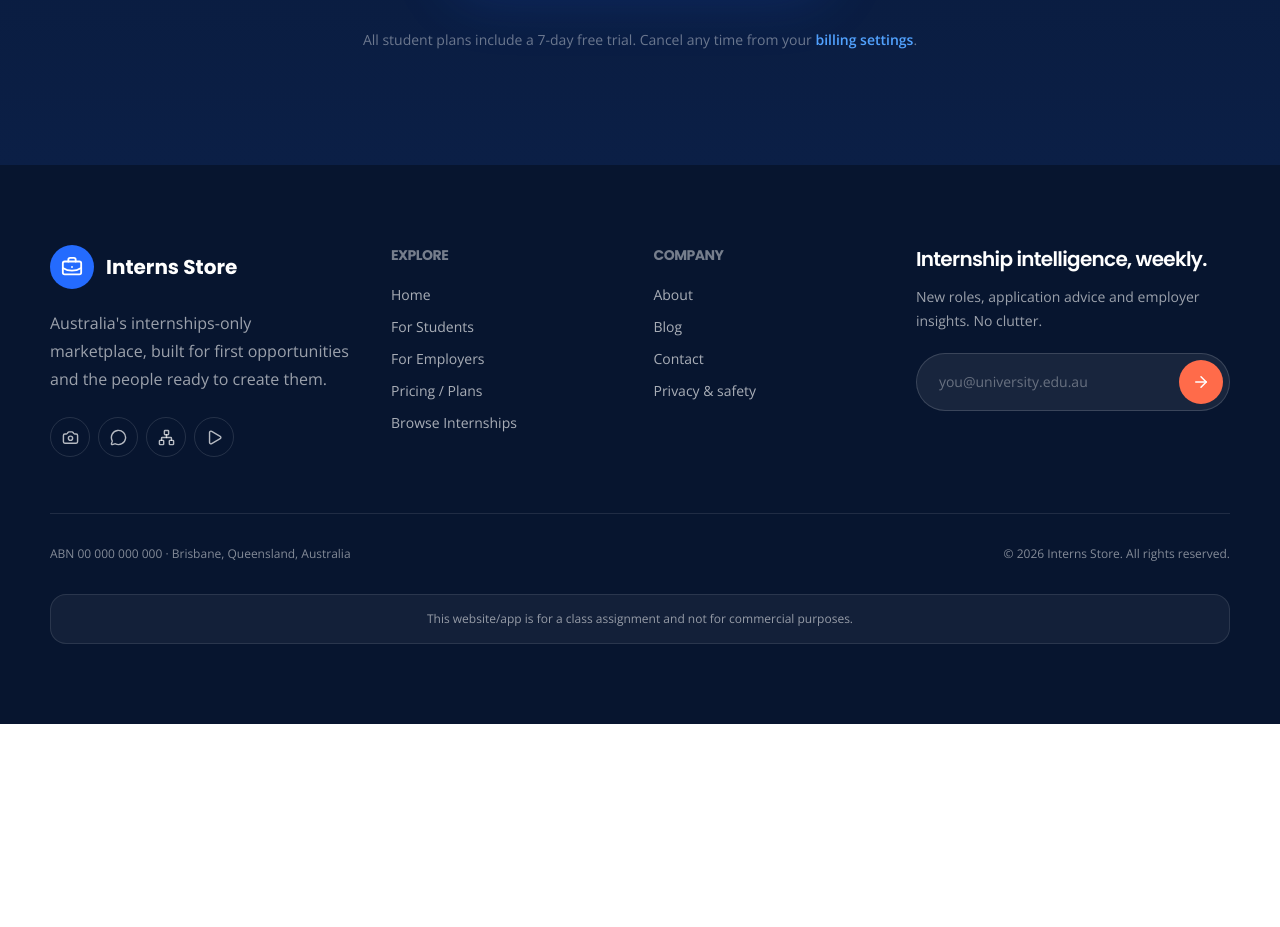
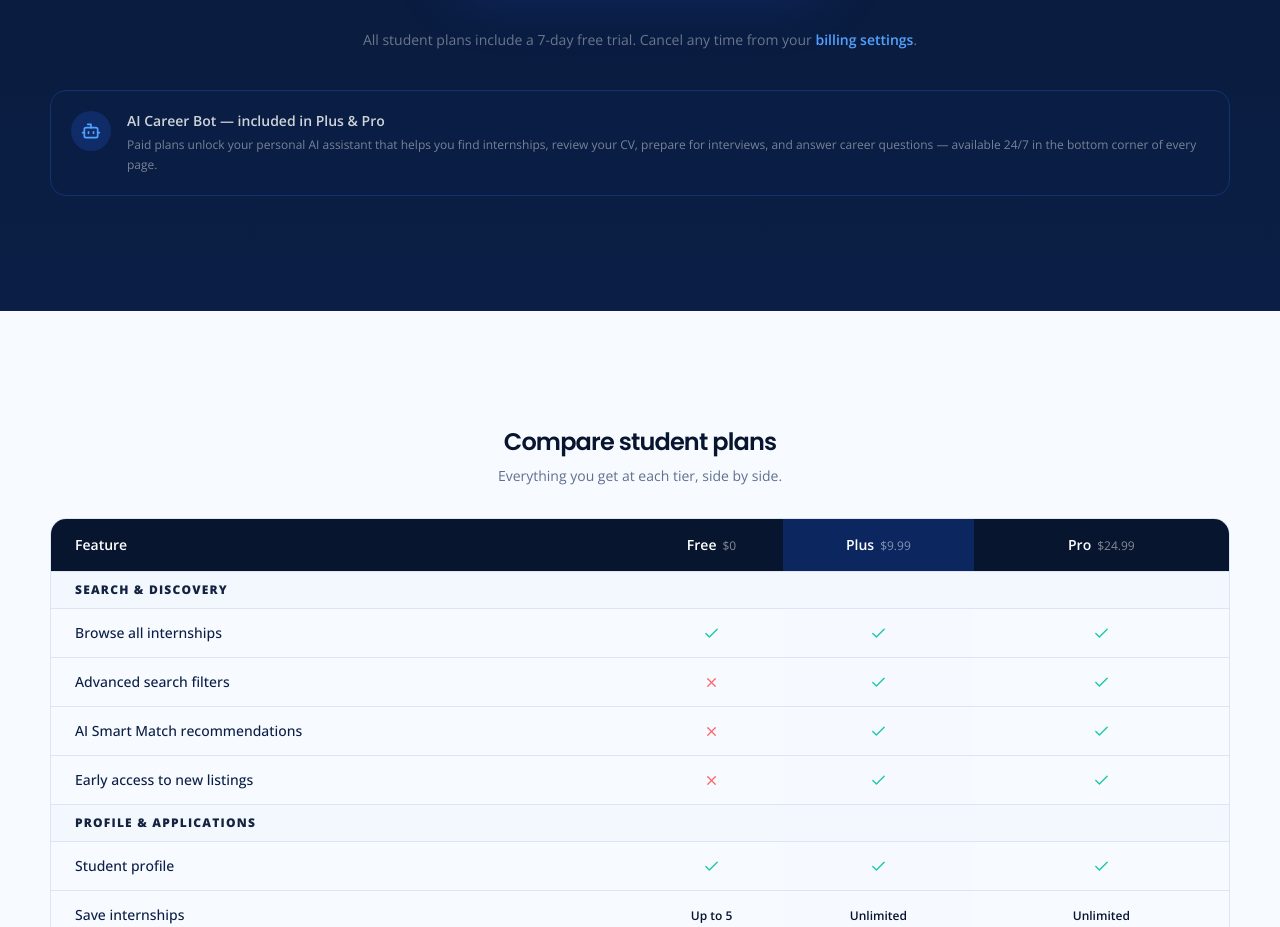
Before and after one commit to RManula/Interns-Store, a Next.js app: page /pricing in a window 1280 px wide. Shown: the part 1425-2352 px from the top of the page. Before the commit the page ends 2149 px from the top, so only its background shows below. Built offline with nearby package versions, Linux system fonts and the light colour scheme.

Commit message:
feat: AI bot callout section and student plan feature comparison table on pricing page

```diff
--- a/components/pricing/PricingClient.tsx
+++ b/components/pricing/PricingClient.tsx
@@ -6,7 +6,8 @@ import { Check, X } from "lucide-react";
 import { motion, AnimatePresence } from "framer-motion";
 import NumberFlow from "@number-flow/react";
 import { useApp } from "@/lib/store";
-import { plans, studentPlans, employerFeatures } from "@/lib/data";
+import { plans, studentPlans, studentFeatures, employerFeatures } from "@/lib/data";
+import { Bot } from "lucide-react";
 import { cn } from "@/lib/utils";
 
 function BillingToggle({ yearly, onChange }: { yearly: boolean; onChange: (v: boolean) => void }) {
@@ -240,6 +241,7 @@ export function PricingClient() {
 
       {/* ── STUDENT PLANS ─────────────────────────────────────────────── */}
       {tab === "students" && (
+        <>
         <section
           id="students"
           className="section-pad"
@@ -282,8 +284,73 @@ export function PricingClient() {
               All student plans include a 7-day free trial. Cancel any time from your{" "}
               <Link href="/billing" className="font-semibold text-blue-400 hover:underline">billing settings</Link>.
             </p>
+
+            {/* AI bot subtle callout */}
+            <div className="mt-10 flex items-start gap-4 rounded-2xl border border-navy-800 bg-navy-900/50 p-5">
+              <span className="grid size-10 shrink-0 place-items-center rounded-xl bg-blue-600/20 text-blue-400">
+                <Bot size={20} />
+              </span>
+              <div>
+                <p className="text-sm font-semibold text-white/80">AI Career Bot — included in Plus &amp; Pro</p>
+                <p className="mt-1 text-xs leading-5 text-white/45">
+                  Paid plans unlock your personal AI assistant that helps you find internships, review your CV,
+                  prepare for interviews, and answer career questions — available 24/7 in the bottom corner of every page.
+                </p>
+              </div>
+            </div>
           </div>
         </section>
+
+        {/* Student feature comparison table */}
+        <section className="section-pad bg-surface">
+          <div className="container-shell">
+            <h2 className="mb-2 text-center font-heading text-2xl font-semibold text-navy-950">Compare student plans</h2>
+            <p className="mb-8 text-center text-sm text-muted">Everything you get at each tier, side by side.</p>
+            <div className="overflow-x-auto rounded-2xl border border-line">
+              <table className="w-full min-w-[560px] text-sm">
+                <thead>
+                  <tr className="border-b border-line bg-navy-950 text-white">
+                    <th className="w-1/2 px-6 py-4 text-left font-semibold">Feature</th>
+                    {studentPlans.map((p) => (
+                      <th key={p.name} className={cn("px-4 py-4 text-center font-semibold", p.featured && "bg-blue-700/30")}>
+                        {p.name}
+                        <span className="ms-1.5 text-xs font-normal text-white/50">{p.price}</span>
+                      </th>
+                    ))}
+                  </tr>
+                </thead>
+                <tbody>
+                  {studentFeatures.map((section) => (
+                    <>
+                      <tr key={section.category} className="border-b border-line bg-blue-50/60">
+                        <td colSpan={4} className="px-6 py-2.5 text-xs font-extrabold uppercase tracking-widest text-navy-700">
+                          {section.category}
+                        </td>
+                      </tr>
+                      {section.rows.map((row) => (
+                        <tr key={row.label} className="border-b border-line last:border-0 hover:bg-blue-50/30">
+                          <td className="px-6 py-3.5 font-medium text-navy-900">{row.label}</td>
+                          {row.values.map((val, i) => (
+                            <td key={i} className={cn("px-4 py-3.5 text-center", studentPlans[i]?.featured && "bg-blue-50/40")}>
+                              {val === true ? (
+                                <Check size={17} className="mx-auto text-mint-500" />
+                              ) : val === false ? (
+                                <X size={15} className="mx-auto text-red-400" />
+                              ) : (
+                                <span className="text-xs font-semibold text-navy-950">{val}</span>
+                              )}
+                            </td>
+                          ))}
+                        </tr>
+                      ))}
+                    </>
+                  ))}
+                </tbody>
+              </table>
+            </div>
+          </div>
+        </section>
+        </>
       )}
 
       {/* ── EMPLOYER PLANS ────────────────────────────────────────────── */}
```
